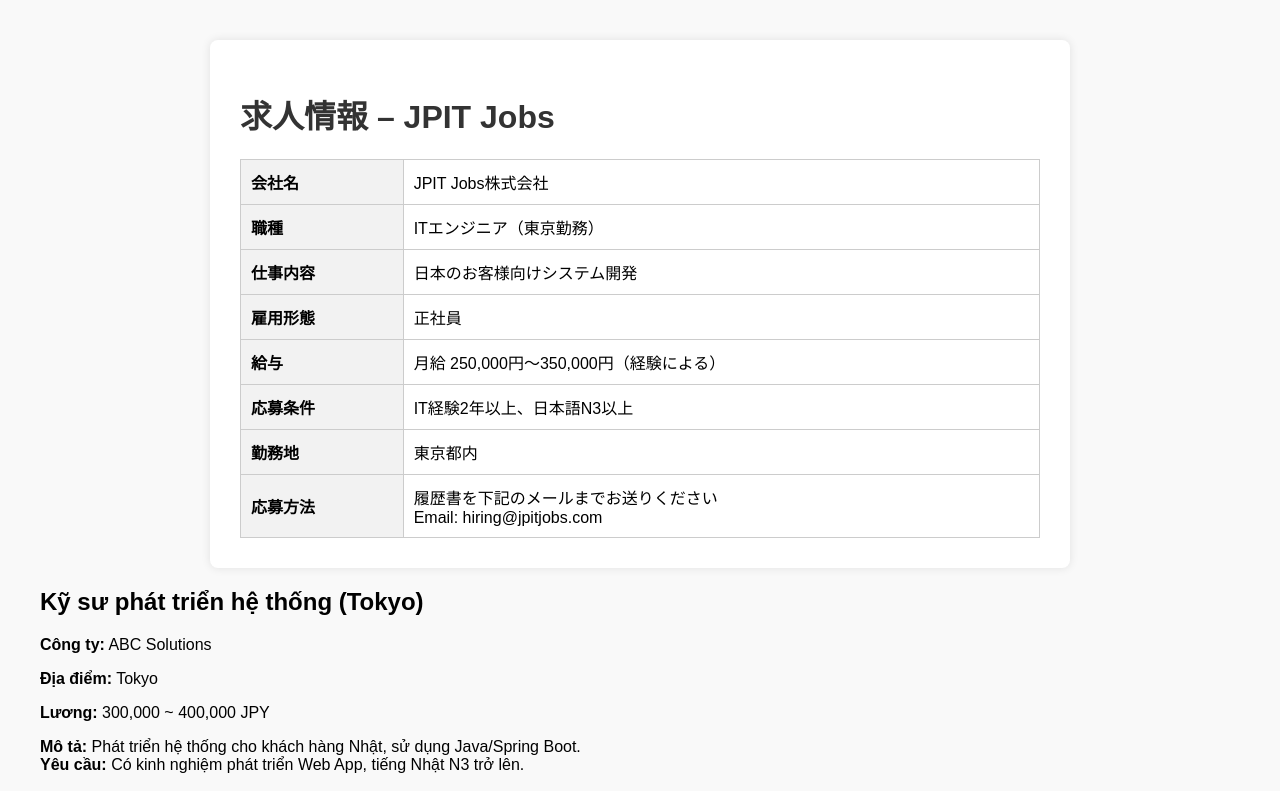
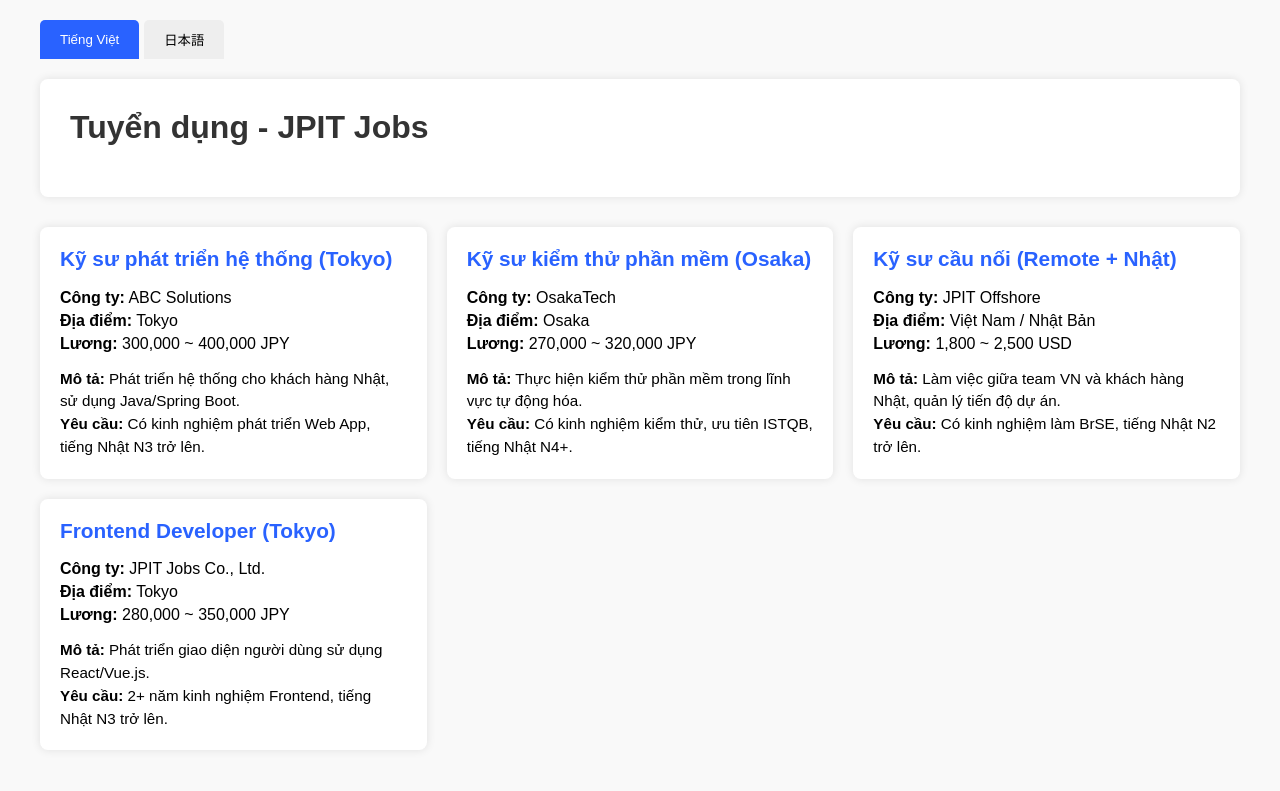
Before and after one commit to jpitjobs/JPITJOBS, a plain HTML site: page index.html in a window 1280 px wide. Shown: the top 791 px of the page. Drawn offline with Linux system fonts and the light colour scheme.

Commit message:
Update index.html

```diff
--- a/index.html
+++ b/index.html
@@ -1,58 +1,143 @@
 <!DOCTYPE html>
-<html lang="ja">
+<html lang="vi">
 <head>
   <meta charset="UTF-8">
   <meta name="viewport" content="width=device-width, initial-scale=1.0">
-  <title>求人情報 - JPIT Jobs</title>
+  <title>Tuyển dụng - JPIT Jobs</title>
   <style>
-    body { font-family: Arial, sans-serif; margin: 40px; background: #f9f9f9; }
-    .container { background: white; padding: 30px; border-radius: 8px; max-width: 800px; margin: auto; box-shadow: 0 0 10px rgba(0,0,0,0.1); }
-    h1 { color: #333; }
-    table { width: 100%; border-collapse: collapse; margin-top: 20px; }
-    th, td { border: 1px solid #ccc; padding: 10px; text-align: left; }
-    th { background: #f2f2f2; }
+    body {
+      font-family: Arial, sans-serif;
+      margin: 0;
+      padding: 0;
+      background: #f9f9f9;
+    }
+
+    .container {
+      max-width: 1200px;
+      margin: 0 auto;
+      padding: 20px;
+    }
+
+    .header {
+      background: white;
+      padding: 30px;
+      border-radius: 8px;
+      margin-bottom: 30px;
+      box-shadow: 0 0 10px rgba(0,0,0,0.1);
+    }
+
+    h1 {
+      color: #333;
+      margin-top: 0;
+    }
+
+    .job-grid {
+      display: grid;
+      grid-template-columns: repeat(auto-fill, minmax(350px, 1fr));
+      gap: 20px;
+    }
+
+    .job-card {
+      background: white;
+      border-radius: 8px;
+      padding: 20px;
+      box-shadow: 0 0 10px rgba(0,0,0,0.1);
+      transition: transform 0.3s ease;
+    }
+
+    .job-card:hover {
+      transform: translateY(-5px);
+    }
+
+    .job-card h2 {
+      margin-top: 0;
+      color: #2962ff;
+      font-size: 1.3rem;
+    }
+
+    .job-meta {
+      margin-bottom: 15px;
+    }
+
+    .job-meta p {
+      margin: 5px 0;
+    }
+
+    .job-desc {
+      font-size: 0.95rem;
+      line-height: 1.5;
+    }
+
+    footer {
+      text-align: center;
+      margin-top: 50px;
+      padding: 20px;
+      background: #333;
+      color: white;
+    }
+
+    /* Tab system for languages */
+    .tabs {
+      display: flex;
+      margin-bottom: 20px;
+    }
+
+    .tab {
+      padding: 10px 20px;
+      background: #eee;
+      border: none;
+      cursor: pointer;
+      border-radius: 5px 5px 0 0;
+      margin-right: 5px;
+    }
+
+    .tab.active {
+      background: #2962ff;
+      color: white;
+    }
+
+    .tab-content {
+      display: none;
+    }
+
+    .tab-content.active {
+      display: block;
+    }
+
+    /* Style for Japanese table */
+    table {
+      width: 100%;
+      border-collapse: collapse;
+      margin-top: 20px;
+    }
+
+    th, td {
+      border: 1px solid #ccc;
+      padding: 10px;
+      text-align: left;
+    }
+
+    th {
+      background: #f2f2f2;
+    }
   </style>
 </head>
 <body>
   <div class="container">
-    <h1>求人情報 – JPIT Jobs</h1>
-    <table>
-      <tr>
-        <th>会社名</th>
-        <td>JPIT Jobs株式会社</td>
-      </tr>
-      <tr>
-        <th>職種</th>
-        <td>ITエンジニア（東京勤務）</td>
-      </tr>
-      <tr>
-        <th>仕事内容</th>
-        <td>日本のお客様向けシステム開発</td>
-      </tr>
-      <tr>
-        <th>雇用形態</th>
-        <td>正社員</td>
-      </tr>
-      <tr>
-        <th>給与</th>
-        <td>月給 250,000円～350,000円（経験による）</td>
-      </tr>
-      <tr>
-        <th>応募条件</th>
-        <td>IT経験2年以上、日本語N3以上</td>
-      </tr>
-      <tr>
-        <th>勤務地</th>
-        <td>東京都内</td>
-      </tr>
-      <tr>
-        <th>応募方法</th>
-        <td>履歴書を下記のメールまでお送りください<br>Email: hiring@jpitjobs.com</td>
-      </tr>
-    </table>
+    <!-- Language tabs -->
+    <div class="tabs">
+      <button class="tab active" onclick="openTab('vietnamese')">Tiếng Việt</button>
+      <button class="tab" onclick="openTab('japanese')">日本語</button>
     </div>
-</body>
-</html>
+
+    <!-- Vietnamese content -->
+    <div id="vietnamese" class="tab-content active">
+      <div class="header">
+        <h1>Tuyển dụng - JPIT Jobs</h1>
+      </div>
+
+      <div class="job-grid">
+        <!-- Job 1 -->
         <div class="job-card">
           <h2>Kỹ sư phát triển hệ thống (Tokyo)</h2>
           <div class="job-meta">
@@ -93,10 +178,111 @@
             <br><strong>Yêu cầu:</strong> Có kinh nghiệm làm BrSE, tiếng Nhật N2 trở lên.
           </div>
         </div>
+
+        <!-- Job 4 - Mẫu để thêm job mới -->
+        <div class="job-card">
+          <h2>Frontend Developer (Tokyo)</h2>
+          <div class="job-meta">
+            <p><strong>Công ty:</strong> JPIT Jobs Co., Ltd.</p>
+            <p><strong>Địa điểm:</strong> Tokyo</p>
+            <p><strong>Lương:</strong> 280,000 ~ 350,000 JPY</p>
+          </div>
+          <div class="job-desc">
+            <strong>Mô tả:</strong> Phát triển giao diện người dùng sử dụng React/Vue.js.
+            <br><strong>Yêu cầu:</strong> 2+ năm kinh nghiệm Frontend, tiếng Nhật N3 trở lên.
+          </div>
+        </div>
+
+        <!-- Bạn có thể dễ dàng thêm job mới bằng cách sao chép mẫu bên dưới -->
+        <!--
+        <div class="job-card">
+          <h2>Tiêu đề công việc</h2>
+          <div class="job-meta">
+            <p><strong>Công ty:</strong> Tên công ty</p>
+            <p><strong>Địa điểm:</strong> Nơi làm việc</p>
+            <p><strong>Lương:</strong> Mức lương</p>
+          </div>
+          <div class="job-desc">
+            <strong>Mô tả:</strong> Mô tả công việc.
+            <br><strong>Yêu cầu:</strong> Yêu cầu công việc.
+          </div>
+        </div>
+        -->
+      </div>
+    </div>
+
+    <!-- Japanese content -->
+    <div id="japanese" class="tab-content">
+      <div class="header">
+        <h1>求人情報 – JPIT Jobs</h1>
+      </div>
+
+      <table>
+        <tr>
+          <th>会社名</th>
+          <td>JPIT Jobs株式会社</td>
+        </tr>
+        <tr>
+          <th>職種</th>
+          <td>ITエンジニア（東京勤務）</td>
+        </tr>
+        <tr>
+          <th>仕事内容</th>
+          <td>日本のお客様向けシステム開発</td>
+        </tr>
+        <tr>
+          <th>雇用形態</th>
+          <td>正社員</td>
+        </tr>
+        <tr>
+          <th>給与</th>
+          <td>月給 250,000円～350,000円（経験による）</td>
+        </tr>
+        <tr>
+          <th>応募条件</th>
+          <td>IT経験2年以上、日本語N3以上</td>
+        </tr>
+        <tr>
+          <th>勤務地</th>
+          <td>東京都内</td>
+        </tr>
+        <tr>
+          <th>応募方法</th>
+          <td>履歴書を下記のメールまでお送りください<br>Email: hiring@jpitjobs.com</td>
+        </tr>
+      </table>
+    </div>
   </div>
 
   <footer>
     © 2025 JPIT Jobs | Liên hệ: hiring@jpitjobs.com
   </footer>
+
+  <script>
+    function openTab(tabName) {
+      // Hide all tab contents
+      const tabContents = document.getElementsByClassName("tab-content");
+      for (let i = 0; i < tabContents.length; i++) {
+        tabContents[i].classList.remove("active");
+      }
+
+      // Deactivate all tabs
+      const tabs = document.getElementsByClassName("tab");
+      for (let i = 0; i < tabs.length; i++) {
+        tabs[i].classList.remove("active");
+      }
+
+      // Activate the selected tab and its content
+      document.getElementById(tabName).classList.add("active");
+
+      // Find and activate the clicked tab button
+      const tabButtons = document.getElementsByClassName("tab");
+      for (let i = 0; i < tabButtons.length; i++) {
+        if (tabButtons[i].textContent.toLowerCase().includes(tabName.substring(0, 4))) {
+          tabButtons[i].classList.add("active");
+        }
+      }
+    }
+  </script>
 </body>
 </html>
```
Lines whose indentation alone changed are shown as unchanged.
